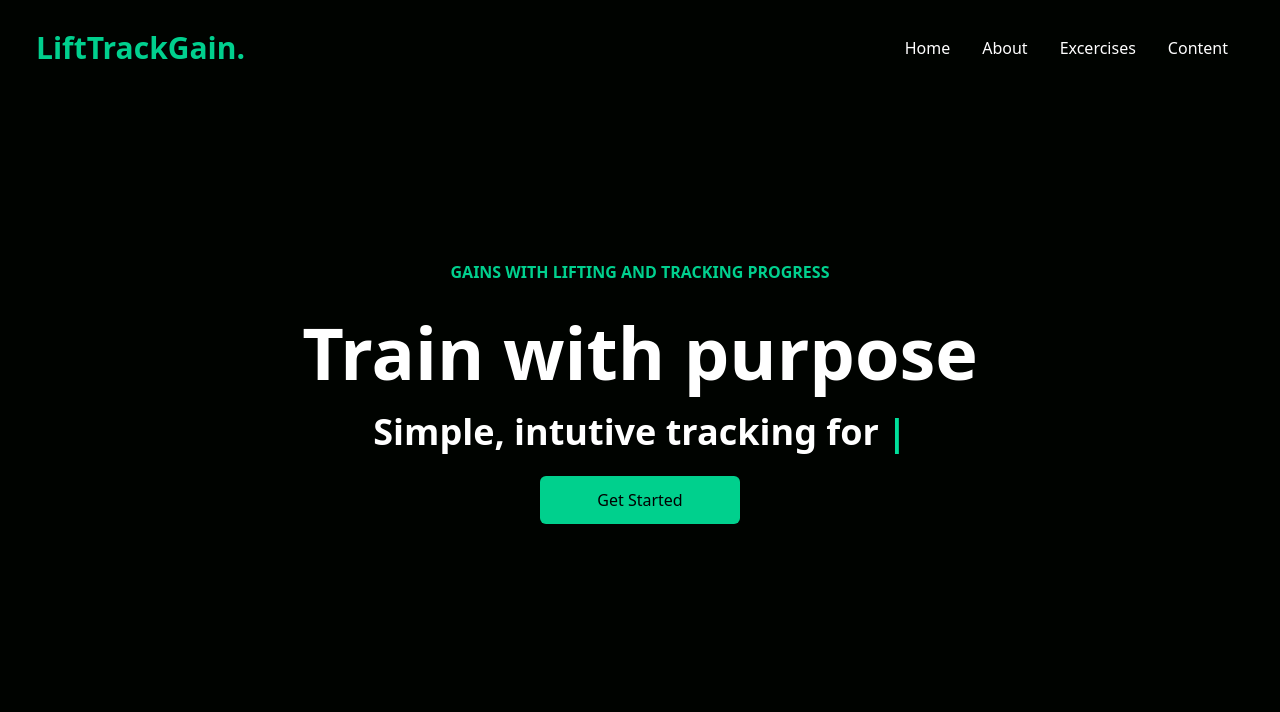
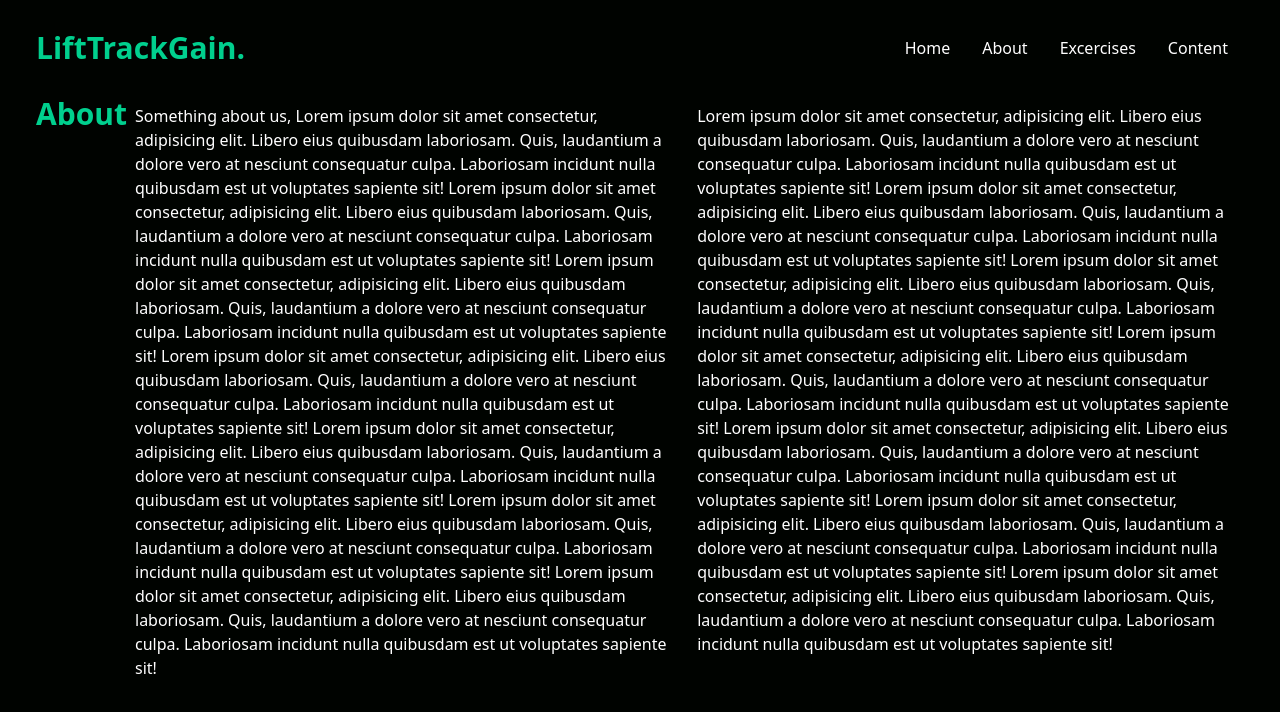
Before and after one commit to james2662/lifttrackgain, a React (Vite) app in the folder ui/lifttrackgain/: page /about in a window 1280 px wide. Shown: the top 712 px of the page. Built offline with nearby package versions, Linux system fonts and the light colour scheme.

Commit message:
Getting there, router started

```diff
--- a/ui/lifttrackgain/src/App.jsx
+++ b/ui/lifttrackgain/src/App.jsx
@@ -1,18 +1,28 @@
 import React from 'react'
 import { useState } from 'react'
+import { BrowserRouter, Routes, Route, Link, NavLink } from 'react-router-dom'
 import MNavBar from './components/MNavBar'
 import Hero from './components/Hero'
-import Analytics from './components/Analytics'
+import Home from './pages/Home'
+import About from './pages/About'
 
 function App() {
   const [count, setCount] = useState(0)
 
   return (
-    <div>
-      <MNavBar />
-      <Hero />
-      <Analytics />
-    </div>
+    <BrowserRouter>
+    <header>
+      <nav>
+        <MNavBar />
+      </nav>
+    </header>
+      <main>
+        <Routes>
+          <Route index element={<Home />} />
+          <Route path="about" element={<About />} />
+        </Routes>
+      </main>
+    </BrowserRouter>
   )
 }
 
--- a/ui/lifttrackgain/src/components/MNavBar.jsx
+++ b/ui/lifttrackgain/src/components/MNavBar.jsx
@@ -1,5 +1,6 @@
 import React, {useState} from "react";
 import {AiOutlineClose, AiOutlineMenu} from 'react-icons/ai'
+import { Link, NavLink } from "react-router-dom";
 
 const MNavBar = () => {
     const [nav, setNav] = useState(true)
@@ -11,8 +12,8 @@ const MNavBar = () => {
         <div className="flex fustify-between items-center h-24 max-w-[1240px] mx-auto px-4 text-white">
             <h1 className="w-full text-3xl font-bold text-[#00df98ee]">LiftTrackGain.</h1>
             <ul className="hidden md:flex">
-                <li className="p-4">Home</li>
-                <li className="p-4">About</li>
+                <li className="p-4"><Link to="/">Home</Link></li>
+                <li className="p-4"><Link to="about">About</Link></li>
                 <li className="p-4">Excercises</li>
                 <li className="p-4">Content</li>
             </ul>
--- /dev/null
+++ b/ui/lifttrackgain/src/pages/About.jsx
@@ -0,0 +1,28 @@
+const About = () => {
+    return (
+        <div className="flex fustify-left items-left max-w-[1240px] mx-auto px-4 text-white">
+            <h1 className="block text-3xl font-bold text-[#00df98ee] ">About</h1>
+            <p className="block p-2 clear-both">
+                Something about us,
+                Lorem ipsum dolor sit amet consectetur, adipisicing elit. Libero eius quibusdam laboriosam. Quis, laudantium a dolore vero at nesciunt consequatur culpa. Laboriosam incidunt nulla quibusdam est ut voluptates sapiente sit!
+                Lorem ipsum dolor sit amet consectetur, adipisicing elit. Libero eius quibusdam laboriosam. Quis, laudantium a dolore vero at nesciunt consequatur culpa. Laboriosam incidunt nulla quibusdam est ut voluptates sapiente sit!
+                Lorem ipsum dolor sit amet consectetur, adipisicing elit. Libero eius quibusdam laboriosam. Quis, laudantium a dolore vero at nesciunt consequatur culpa. Laboriosam incidunt nulla quibusdam est ut voluptates sapiente sit!
+                Lorem ipsum dolor sit amet consectetur, adipisicing elit. Libero eius quibusdam laboriosam. Quis, laudantium a dolore vero at nesciunt consequatur culpa. Laboriosam incidunt nulla quibusdam est ut voluptates sapiente sit!
+                Lorem ipsum dolor sit amet consectetur, adipisicing elit. Libero eius quibusdam laboriosam. Quis, laudantium a dolore vero at nesciunt consequatur culpa. Laboriosam incidunt nulla quibusdam est ut voluptates sapiente sit!
+                Lorem ipsum dolor sit amet consectetur, adipisicing elit. Libero eius quibusdam laboriosam. Quis, laudantium a dolore vero at nesciunt consequatur culpa. Laboriosam incidunt nulla quibusdam est ut voluptates sapiente sit!
+                Lorem ipsum dolor sit amet consectetur, adipisicing elit. Libero eius quibusdam laboriosam. Quis, laudantium a dolore vero at nesciunt consequatur culpa. Laboriosam incidunt nulla quibusdam est ut voluptates sapiente sit!
+            </p><br />
+            <p className="block p-2 clear-both">
+                Lorem ipsum dolor sit amet consectetur, adipisicing elit. Libero eius quibusdam laboriosam. Quis, laudantium a dolore vero at nesciunt consequatur culpa. Laboriosam incidunt nulla quibusdam est ut voluptates sapiente sit!
+                Lorem ipsum dolor sit amet consectetur, adipisicing elit. Libero eius quibusdam laboriosam. Quis, laudantium a dolore vero at nesciunt consequatur culpa. Laboriosam incidunt nulla quibusdam est ut voluptates sapiente sit!
+                Lorem ipsum dolor sit amet consectetur, adipisicing elit. Libero eius quibusdam laboriosam. Quis, laudantium a dolore vero at nesciunt consequatur culpa. Laboriosam incidunt nulla quibusdam est ut voluptates sapiente sit!
+                Lorem ipsum dolor sit amet consectetur, adipisicing elit. Libero eius quibusdam laboriosam. Quis, laudantium a dolore vero at nesciunt consequatur culpa. Laboriosam incidunt nulla quibusdam est ut voluptates sapiente sit!
+                Lorem ipsum dolor sit amet consectetur, adipisicing elit. Libero eius quibusdam laboriosam. Quis, laudantium a dolore vero at nesciunt consequatur culpa. Laboriosam incidunt nulla quibusdam est ut voluptates sapiente sit!
+                Lorem ipsum dolor sit amet consectetur, adipisicing elit. Libero eius quibusdam laboriosam. Quis, laudantium a dolore vero at nesciunt consequatur culpa. Laboriosam incidunt nulla quibusdam est ut voluptates sapiente sit!
+                Lorem ipsum dolor sit amet consectetur, adipisicing elit. Libero eius quibusdam laboriosam. Quis, laudantium a dolore vero at nesciunt consequatur culpa. Laboriosam incidunt nulla quibusdam est ut voluptates sapiente sit!
+            </p>
+        </div>
+     );
+}
+
+export default About;
--- /dev/null
+++ b/ui/lifttrackgain/src/pages/Home.jsx
@@ -0,0 +1,30 @@
+import React from "react";
+import Hero from "../components/Hero";
+import Typed from "react-typed";
+
+const Home = () => {
+    return (
+        <div className="text-white">
+            <div className="max-w-[800px] mt-[-96px] w-full h-screen mx-auto text-center flex flex-col justify-center">
+                <p className="text-[#00df98ee] font-bold p-2">GAINS WITH LIFTING AND TRACKING PROGRESS</p>
+                <h1 className="md:text-7xl sm:text-6xl text-4xl font-bold md:py-6">Train with purpose</h1>
+                <div className="flex justify-center items-center ">
+                    <p className="md:text-4xl sm:text-2xl text-xl font-bold">Simple, intutive tracking for</p>
+                    <Typed
+                        className="md:text-4xl sm:text-2xl text-xl font-bold pl-2 text-[#00df9a]"
+                        strings={["Power lifters", "Body Builders", "Power Builders", "Anyone"]}
+                        typeSpeed={120}
+                        backSpeed={140}
+                        loop
+                    />
+                </div>
+                <button className="bg-[#00df98ee] w-[200px] rounded-md font-medium my-6 mx-auto py-3 text-black">Get Started</button>
+            </div>
+        </div>
+
+     )
+
+
+}
+
+export default Home;
```
